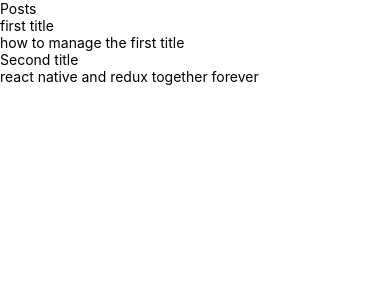
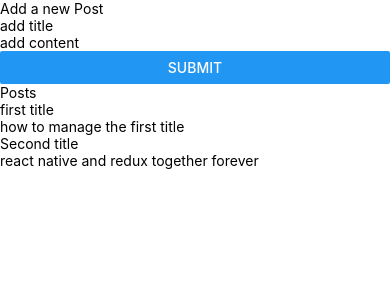
Before and after one commit to dwaynediddy/rn-blogger, a React Native app: screen / in a window 390 px wide. Shown: the top 300 px of the page. Built offline with nearby package versions, Linux system fonts and the light colour scheme.

Commit message:
fixed error in slice

```diff
--- a/App.tsx
+++ b/App.tsx
@@ -2,16 +2,17 @@
   SafeAreaView,
   ScrollView,
   StyleSheet,
-  Text,
 } from 'react-native';
 import { Provider } from 'react-redux';
 import { store } from './src/redux/store';
 import PostsList from './src/posts/PostList';
+import AddPostForm from './src/posts/AddPostForm';
 
 function App(): JSX.Element {
   return (
     <Provider store={store}>
       <SafeAreaView>
+        <AddPostForm />
         <PostsList />
       </SafeAreaView>
     </Provider>
--- a/src/posts/AddPostForm.js
+++ b/src/posts/AddPostForm.js
@@ -21,11 +21,7 @@
       const handleSubmit = () => {
         if(title && content) {
             dispatch(
-                postAdded({
-                    id: nanoid,
-                    title,
-                    content
-                })
+                postAdded(title, content)
             )
             setTitle("")
             setContent("")
@@ -38,12 +34,12 @@
       <TextInput
         value={title}
         placeholder='add title'
-        onChange={handleTitleChange}
+        onChangeText={handleTitleChange}
       />
       <TextInput
         value={content}
         placeholder='add content'
-        onChange={handleContentChange}
+        onChangeText={handleContentChange}
       />
       <Button
         title='SUBMIT'
--- a/src/posts/PostList.js
+++ b/src/posts/PostList.js
@@ -3,21 +3,20 @@
 import { Text, View } from "react-native"
 
 const PostsList = () => {
-    const posts = useSelector(selectAllPosts);
+    const posts = useSelector(selectAllPosts)
 
-    const renderPosts = posts?.map((post) => (
+    const renderPosts = posts.map(post =>(
         <View key={post.id}>
             <Text>{post.title}</Text>
-        <Text>{post.content.substring(0, 100)}</Text>
+            <Text>{post.content}</Text>
         </View>
-    ));
-
+    ))
     return (
         <View>
             <Text>Posts</Text>
-        {renderPosts || <Text>No posts available</Text>}
+            {renderPosts}
         </View>
-    );
-  };
+    )
+}
 
 export default PostsList;
--- a/src/posts/postsSlice.js
+++ b/src/posts/postsSlice.js
@@ -63,7 +63,7 @@
     }
 })
 
-export const selectAllPosts = (state) => state.posts
+export const selectAllPosts = (state => state.posts)
 
 export const { postAdded, reactionAdded } = postsSlice.actions
 
```
Lines whose indentation alone changed are shown as unchanged.
